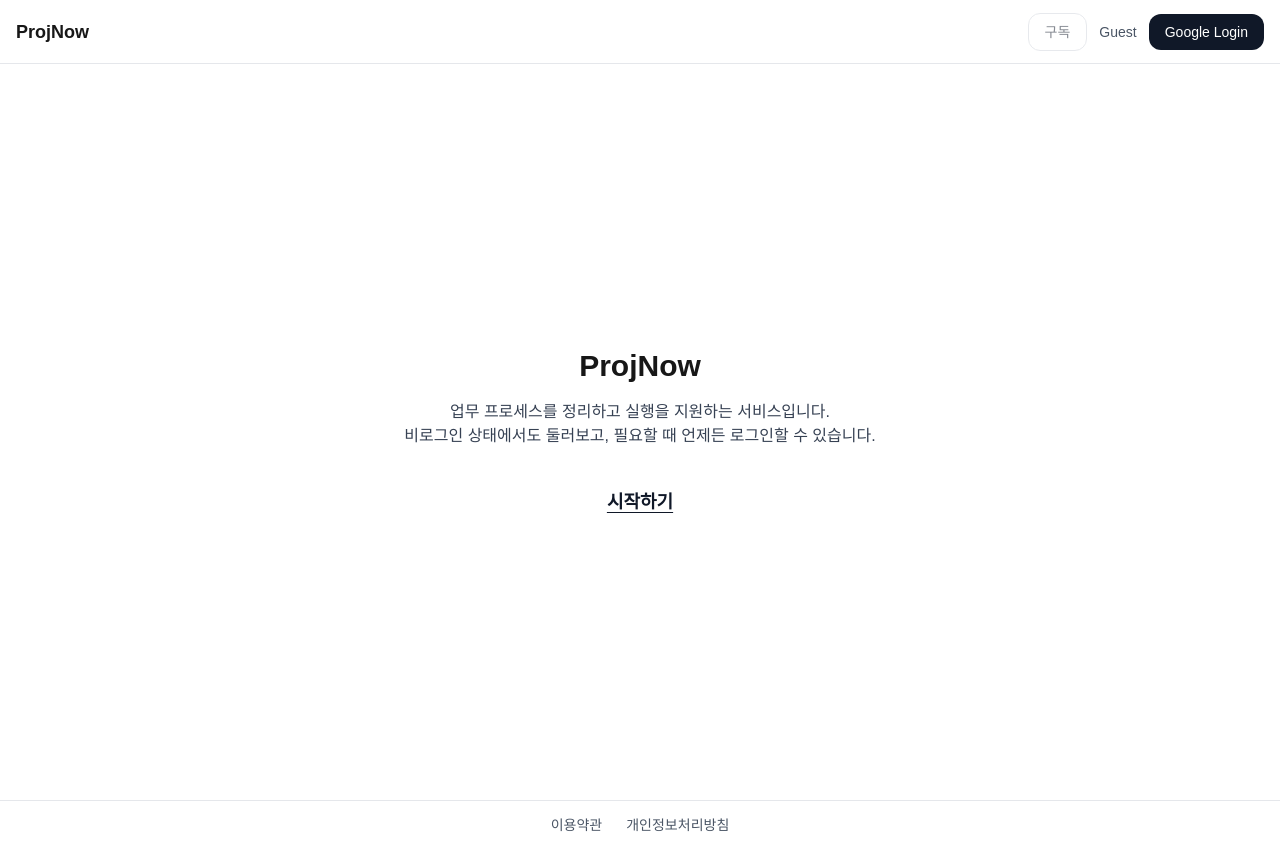
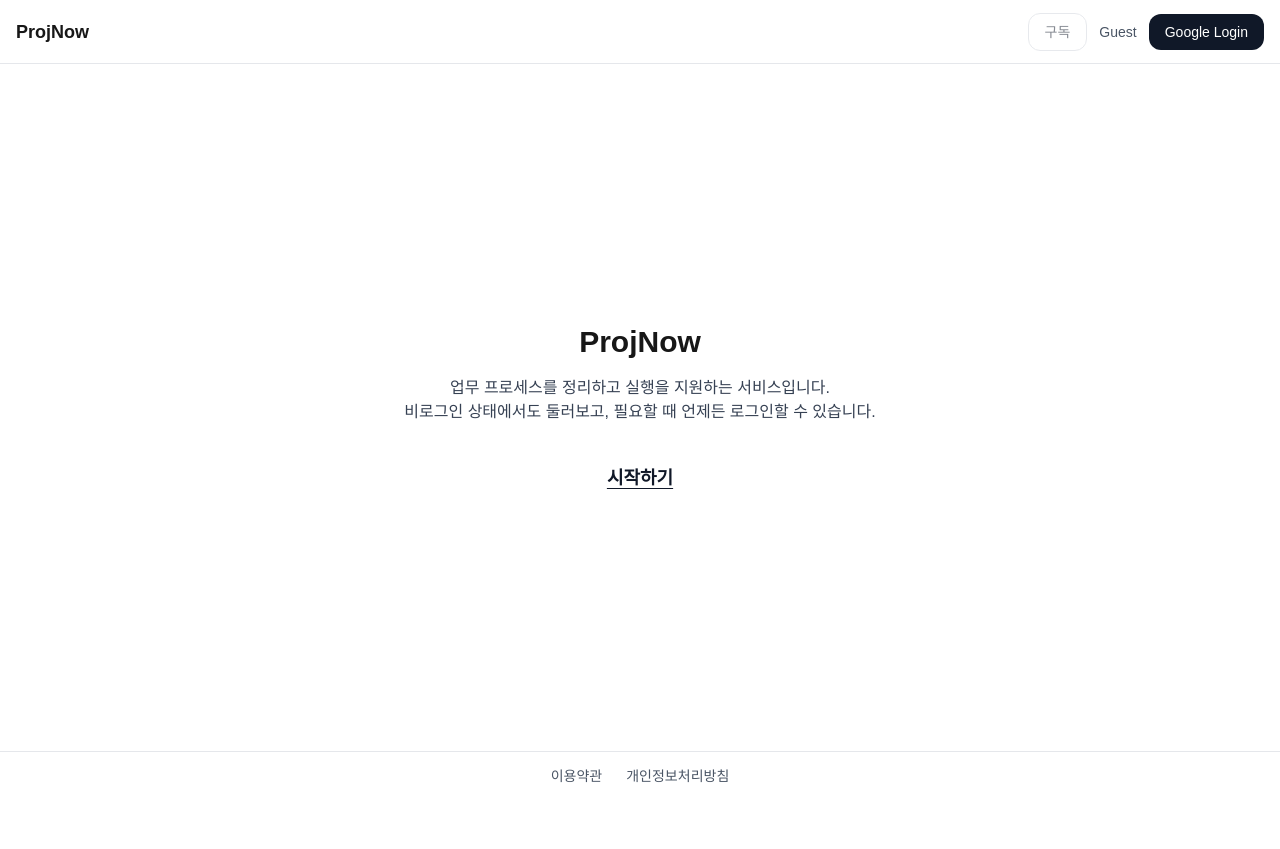
Before and after one commit to sizcaofray/projnow, a Next.js app: page / in a window 1280 px wide. After the commit the page ends 800 px from the top, so only its background shows below. Built offline with nearby package versions, Linux system fonts and the light colour scheme; no server answers; the database is empty.

Commit message:
Fix unwanted scroll by using global footer and dvh layout; remove vh calc from landing

```diff
--- a/app/layout.tsx
+++ b/app/layout.tsx
@@ -1,8 +1,7 @@
 // app/layout.tsx
-// - App Router 루트 레이아웃
-// - 모든 페이지에 공통 헤더(AppHeader) 표시
-// - ✅ 모든 페이지(커버 포함) 하단 Footer 표시 (이용약관/개인정보처리방침만 중앙 배치)
-// - 다크모드: OS 설정 자동 추종(강제 지정 없음)
+// - 전역 레이아웃
+// ✅ 불필요 스크롤 방지: body를 h-dvh + overflow-hidden + flex-col로 고정
+// ✅ Footer: 이용약관/개인정보처리방침만 "가운데 정렬" (추가 텍스트 없음)
 
 import "./globals.css";
 import type { Metadata } from "next";
@@ -18,15 +17,15 @@ export const metadata: Metadata = {
 export default function RootLayout({ children }: { children: ReactNode }) {
   return (
     <html lang="ko" suppressHydrationWarning>
-      {/* ✅ footer를 하단에 고정하려면 body를 flex-col 구조로 구성 */}
-      <body className="min-h-screen flex flex-col transition-colors">
+      {/* ✅ 전체 스크롤을 막고, 스크롤은 내부(main)에서만 발생하도록 */}
+      <body className="h-dvh flex flex-col overflow-hidden transition-colors">
         {/* ✅ 전역 헤더 */}
         <AppHeader />
 
-        {/* ✅ 페이지 본문 영역 (남은 공간을 채움) */}
-        <div className="flex-1 min-h-0">{children}</div>
+        {/* ✅ 본문(남은 높이 전부) */}
+        <div className="flex-1 min-h-0 overflow-hidden">{children}</div>
 
-        {/* ✅ 전역 Footer: 가운데 정렬(요구사항) */}
+        {/* ✅ 전역 Footer: 링크 2개만 가운데 */}
         <footer className="border-t border-gray-200 dark:border-gray-800 bg-white dark:bg-gray-900">
           <div className="h-12 px-4 flex items-center justify-center gap-6 text-sm text-gray-600 dark:text-gray-300">
             <Link href="/contents/terms" className="hover:underline">
--- a/app/page.tsx
+++ b/app/page.tsx
@@ -1,14 +1,13 @@
 // app/page.tsx
 // - ProjNow 랜딩 페이지
-// - 중앙에 "시작하기" 텍스트 링크를 배치
-// - 클릭 시 /contents(사이드바가 있는 메인 메뉴 화면)로 이동
-// - 로그인/비로그인 모두 접근 가능
+// ✅ 불필요 스크롤 방지: 100vh 계산(min-h-[calc(100vh-64px)]) 제거
+// ✅ 전역 레이아웃이 본문 높이를 제공하므로 h-full로 채움
 
 import Link from "next/link";
 
 export default function HomePage() {
   return (
-    <main className="flex min-h-[calc(100vh-64px)] items-center justify-center px-6">
+    <main className="h-full flex items-center justify-center px-6">
       <div className="mx-auto max-w-xl text-center">
         <h1 className="text-3xl font-bold">ProjNow</h1>
 
@@ -18,7 +17,6 @@ export default function HomePage() {
           비로그인 상태에서도 둘러보고, 필요할 때 언제든 로그인할 수 있습니다.
         </p>
 
-        {/* ✅ 중앙 "시작하기" 링크 */}
         <div className="mt-10">
           <Link
             href="/contents"
```
Also changed, not shown: app/contents/layout.tsx (+5 -8 lines).
